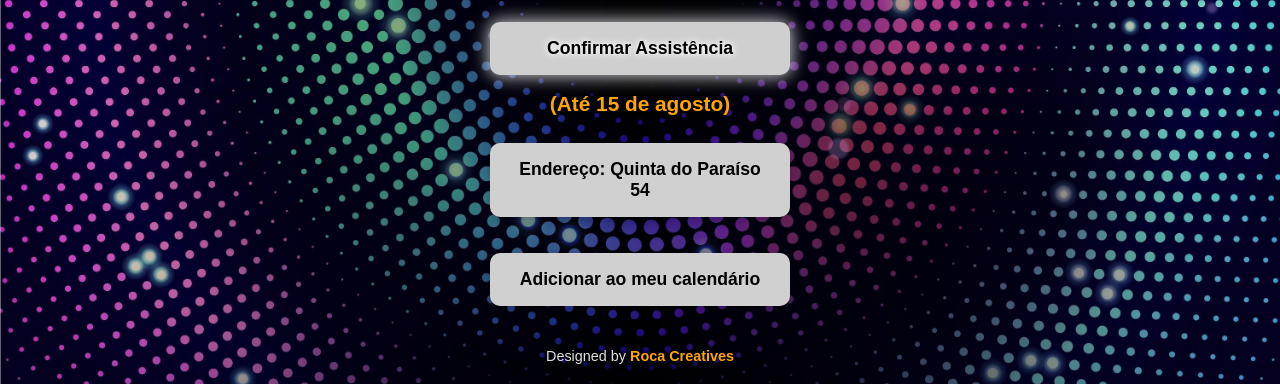
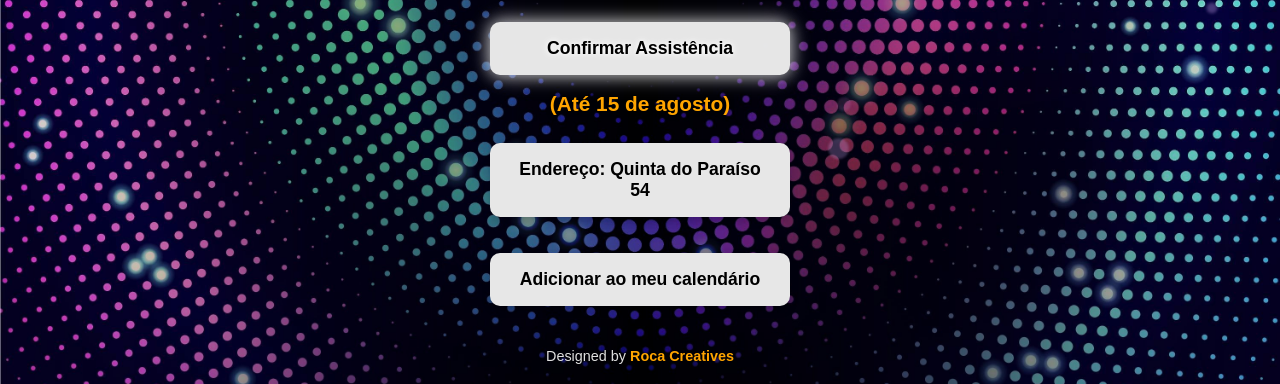
Before and after one commit to castrilloCode/djpapi, a website: page index.html in a window 1280 px wide. Both pictures are taken after a click on the picture 640 px from the left and 411 px from the top of the page. Shown: the part 421-805 px from the top of the page. Drawn offline with Linux system fonts and the light colour scheme.

Commit message:
more text adjustments

```diff
--- a/index.html
+++ b/index.html
@@ -78,7 +78,7 @@
 
       <a
         class="button neon glow-border"
-        href="https://wa.me/351935372796?text=Confirmo%20minha%20assistência%20e%20tomo%20conta%20das%20seguintes%20informações%20que%20para%20a%20minha%20participação,%20tenho%20de:%0A%E2%80%A2%20Ir%20vestido/a%20de%20branco.%0A%E2%80%A2%20Levar%20todas%20as%20minhas%20bebidas,%20gelo,%20copos%20e%20adega.%0A%E2%80%A2%20Levar%20as%20carnes%20temperadas%20que%20quiser%20fazer%20para%20o%20churrasco.%20"
+        href="https://wa.me/351935372796?text=Confirmo%20minha%20assistência%20e%20tomo%20conta%20das%20seguintes%20informações%20que%20para%20a%20minha%20participação,%20tenho%20de:%0A%E2%80%A2%20Ir%20vestido/a%20de%20branco.%0A%E2%80%A2%20Levar%20todas%20as%20minhas%20bebidas,%20gelo,%20copos%20e%20mala%térmica.%0A%E2%80%A2%20Levar%20as%20carnes%20temperadas%20que%20quiser%20fazer%20para%20o%20churrasco.%20"
         target="_blank"
       >
         Confirmar Assistência
--- a/styles/styles.css
+++ b/styles/styles.css
@@ -53,7 +53,7 @@ h2 {
 /* Buttons */
 .button {
   display: inline-block;
-  background-color: #d0d0d0;
+  background-color: #e7e7e7;
   color: black;
   padding: 16px 28px;
   margin: 12px 0;
```
